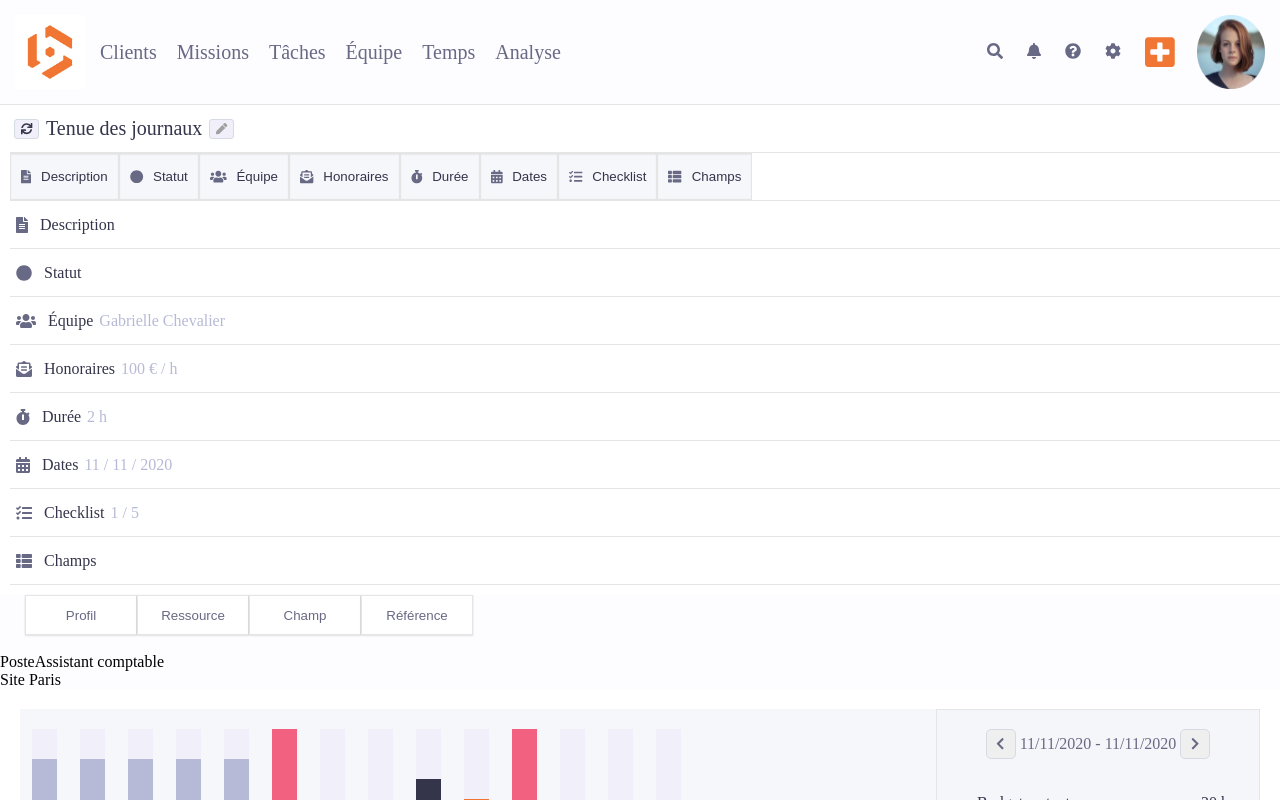
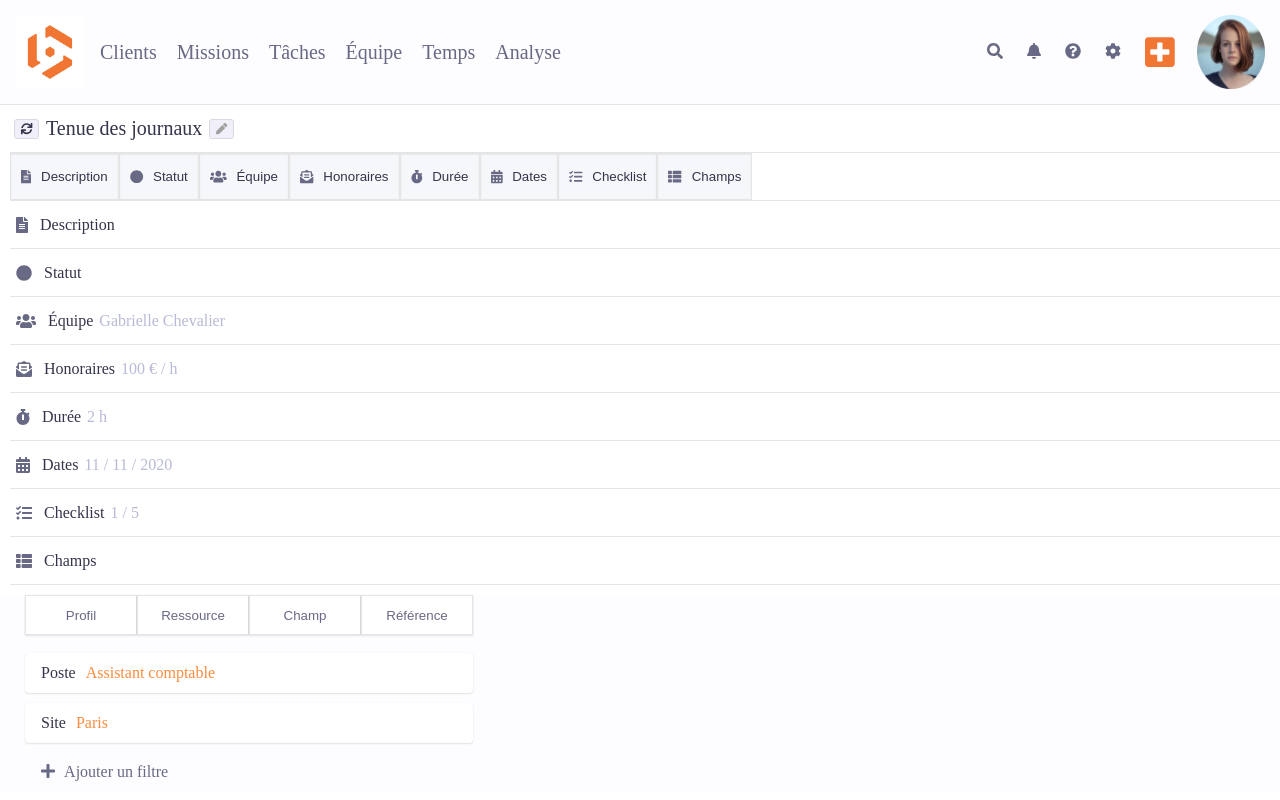
Before and after one commit to deepikabekal/Beeye-1.0, a React (Create React App) app: page / in a window 1280 px wide. Shown: the top 800 px of the page. Built offline with nearby package versions, Linux system fonts and the light colour scheme.

Commit message:
elements and style added to equipe section

```diff
--- a/public/index.css
+++ b/public/index.css
@@ -1,6 +1,7 @@
 :root {
   --baseMed10: #686985;
   --darkOrange: #f27633;
+  --accentOrange01: #fb8c3f;
   --borderColor: #e5e5e5;
   --baseLight21: #fdfcff;
   --lightGray: #b7bad6;
--- a/src/components/TeamSection/Equipe/EquipeStyles.css
+++ b/src/components/TeamSection/Equipe/EquipeStyles.css
@@ -1,7 +1,8 @@
 .equipe-div {
   background-color: var(--baseLight21);
 }
-.toggle-btn-bar {
+.toggle-btn-bar,
+.post-site-div {
   height: 48px;
   display: flex;
   margin: 10px 25px;
@@ -26,3 +27,35 @@
 .equipe-toggle-btn:hover {
   background-color: var(--baseLight20);
 }
+
+/* styles for post and site section */
+
+.post-site-div {
+  display: flex;
+  align-items: center;
+  height: 40px;
+  width: 448px;
+  background-color: var(--backGroundColor);
+  box-shadow: 0px 0px 1px rgba(0, 0, 0, 0.1), 0px 1px 2px rgba(0, 0, 0, 0.1);
+  border-radius: 4px;
+}
+
+.label-span {
+  padding: 0 10px 0 16px;
+  color: var(--baseDark01);
+}
+
+.value-span {
+  color: var(--accentOrange01);
+}
+
+.equipe-plus-icon {
+  margin: 0 6px;
+  font-size: 16px;
+}
+
+.equipe-plus {
+  color: var(--baseMed10);
+  margin: 10px 25px;
+  padding: 10px;
+}
--- a/src/components/TeamSection/Equipe/index.js
+++ b/src/components/TeamSection/Equipe/index.js
@@ -1,5 +1,7 @@
 import React from "react";
 import "./EquipeStyles.css";
+import { FontAwesomeIcon } from "@fortawesome/react-fontawesome";
+import { faPlus } from "@fortawesome/free-solid-svg-icons";
 
 function Equipe() {
   const toggleBtn = [
@@ -17,14 +19,18 @@ function Equipe() {
           </button>
         ))}
       </div>
-      <div>
-        <span>Poste</span>
-        <span>Assistant comptable</span>
+      <div className="post-site-div">
+        <span className="label-span">Poste</span>
+        <span className="value-span">Assistant comptable</span>
       </div>
-      <div>
-        <span>Site </span>
-        <span>Paris</span>
+      <div className="post-site-div">
+        <span className="label-span">Site </span>
+        <span className="value-span">Paris</span>
       </div>
+      <p className="equipe-plus">
+        <FontAwesomeIcon icon={faPlus} className="equipe-plus-icon" /> Ajouter
+        un filtre
+      </p>
     </div>
   );
 }
```
